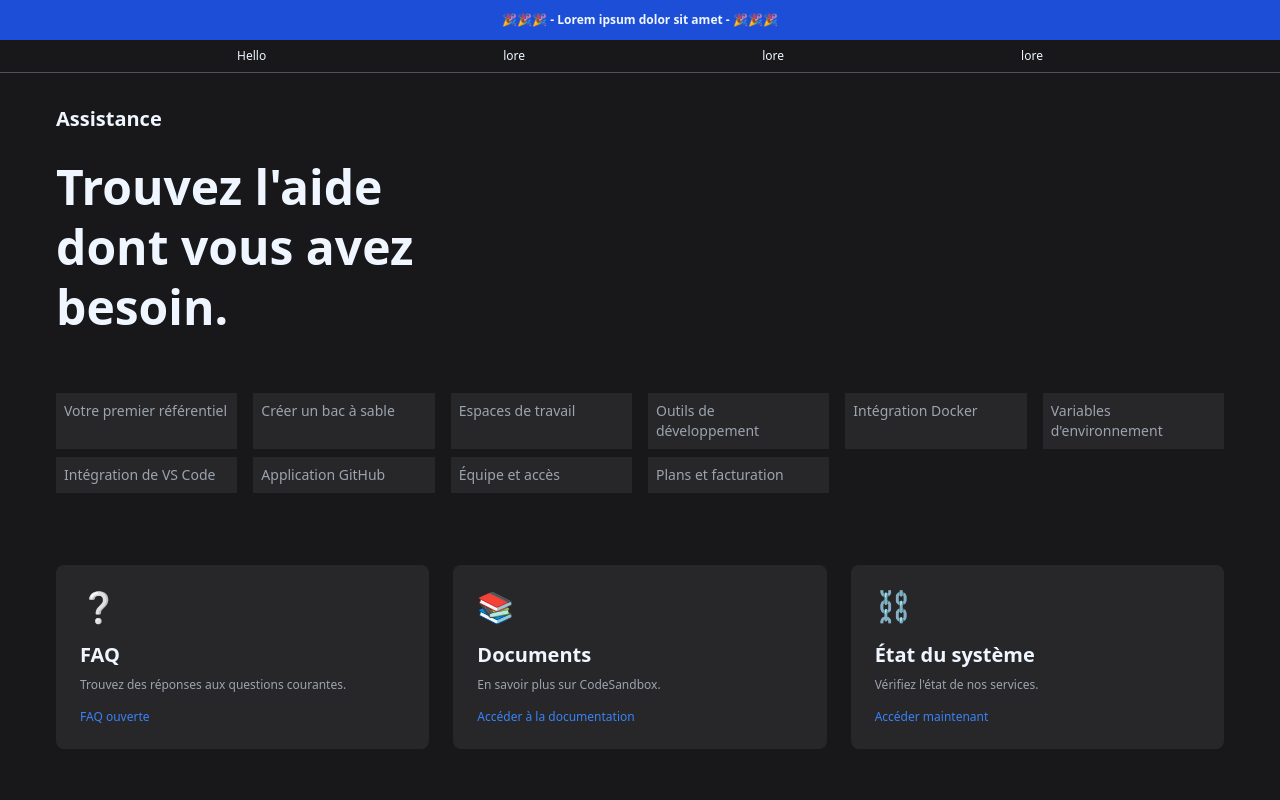
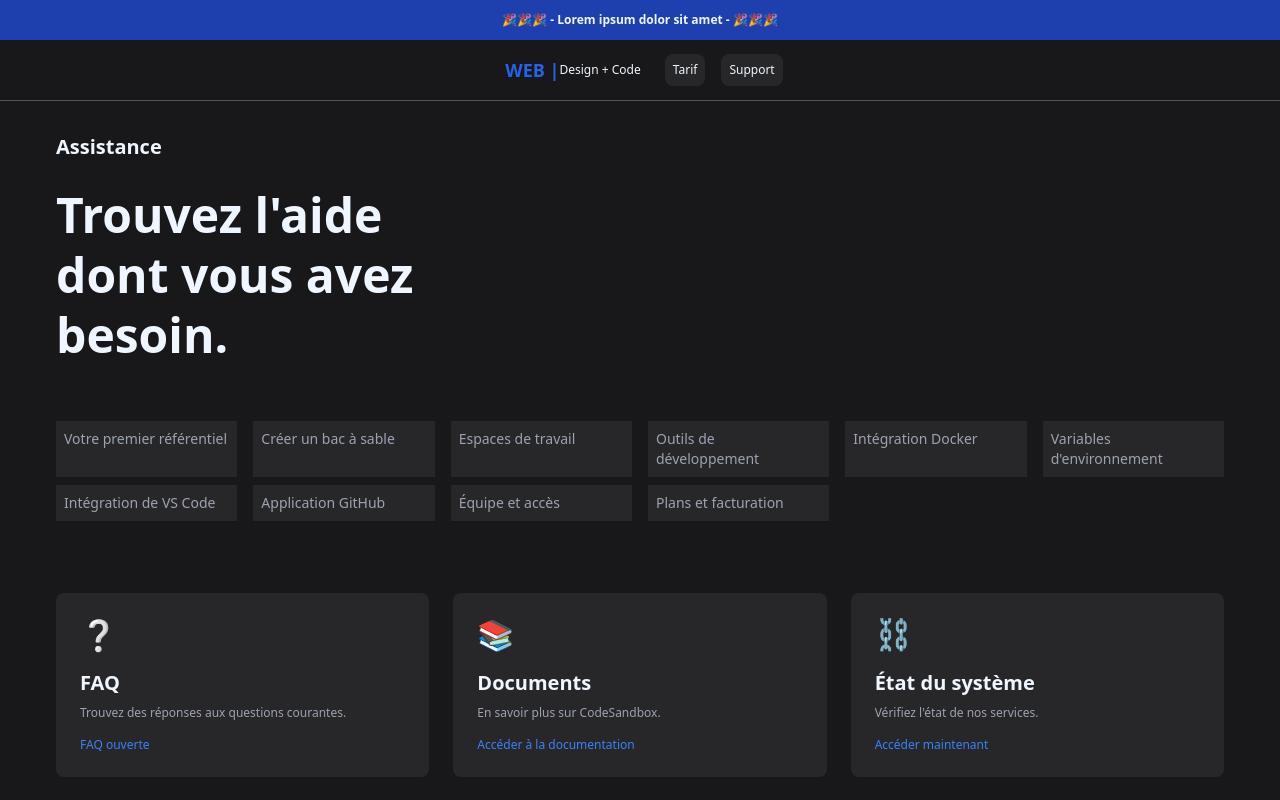
Before and after one commit to Steve05h20/steve05h20.github.io, a website: page support.html in a window 1280 px wide. Shown: the top 800 px of the page. Drawn offline with nearby package versions, Linux system fonts and the light colour scheme.

Commit message:
finition du header

```diff
--- a/support.html
+++ b/support.html
@@ -11,14 +11,17 @@
 </head>
 
 <body class="bg-zinc-900 text-xs text-blue-50">
-    <header class="bg-blue-600  hover:bg-blue-700   text-center">
+    <header class="bg-blue-700  hover:bg-blue-800   text-center">
         <p class="p-3 hover:font-bold transition-all">🎉🎉🎉 - Lorem ipsum dolor sit amet - 🎉🎉🎉</p>
 
-        <nav class="bg-zinc-900 border-b border-zinc-600 flex justify-evenly py-2 text-xs">
-            <h1 class="font-medium">Hello</h1>
-            <a href="">lore</a>
-            <a href="">lore</a>
-            <a href="">lore</a>
+        <nav class="bg-zinc-900 border-b border-zinc-600 flex items-center justify-center py-2 text-xs ">
+            <a href="./index.html"
+                class=" mx-2 rounded-lg flex justify-center items-center hover:bg-zinc-800 p-2 transition-all">
+                <h1 class="text-lg font-bold text-blue-600">WEB | </h1>Design + Code
+            </a>
+            <a class="hover:bg-zinc-700 p-2 rounded-lg bg-zinc-800 mx-2 transition-all" href="./tarif.html">Tarif</a>
+            <a class="hover:bg-zinc-700 p-2 rounded-lg bg-zinc-800 mx-2 transition-all"
+                href="./support.html">Support</a>
         </nav>
     </header>
     <main>
@@ -32,7 +35,7 @@
                     <h2 class="text-5xl font-bold leading-tight">Trouvez l'aide<br>dont vous avez<br>besoin.</h2>
                 </div>
 
-                <nav class="col-span-12 mb-12">
+                <div class="col-span-12 mb-12">
                     <ul class="grid grid-cols-12 gap-x-4 gap-y-2 text-sm text-gray-400">
                         <li class="p-2 bg-zinc-800 hover:bg-zinc-700 my-a col-span-4 md:col-span-3 lg:col-span-2">
                             <a href="#" class="hover:text-blue-500">Votre
@@ -59,7 +62,7 @@
                                 href="#" class="hover:text-blue-500">Plans
                                 et facturation</a></li>
                     </ul>
-                </nav>
+                </div>
 
                 <div class="col-span-12 md:col-span-6 lg:col-span-4 ">
                     <div class="bg-zinc-800 p-6 rounded-lg h-full flex flex-col">
```
Also changed, not shown: Tarif.html (+9 -6 lines), index.html (+8 -5 lines).
